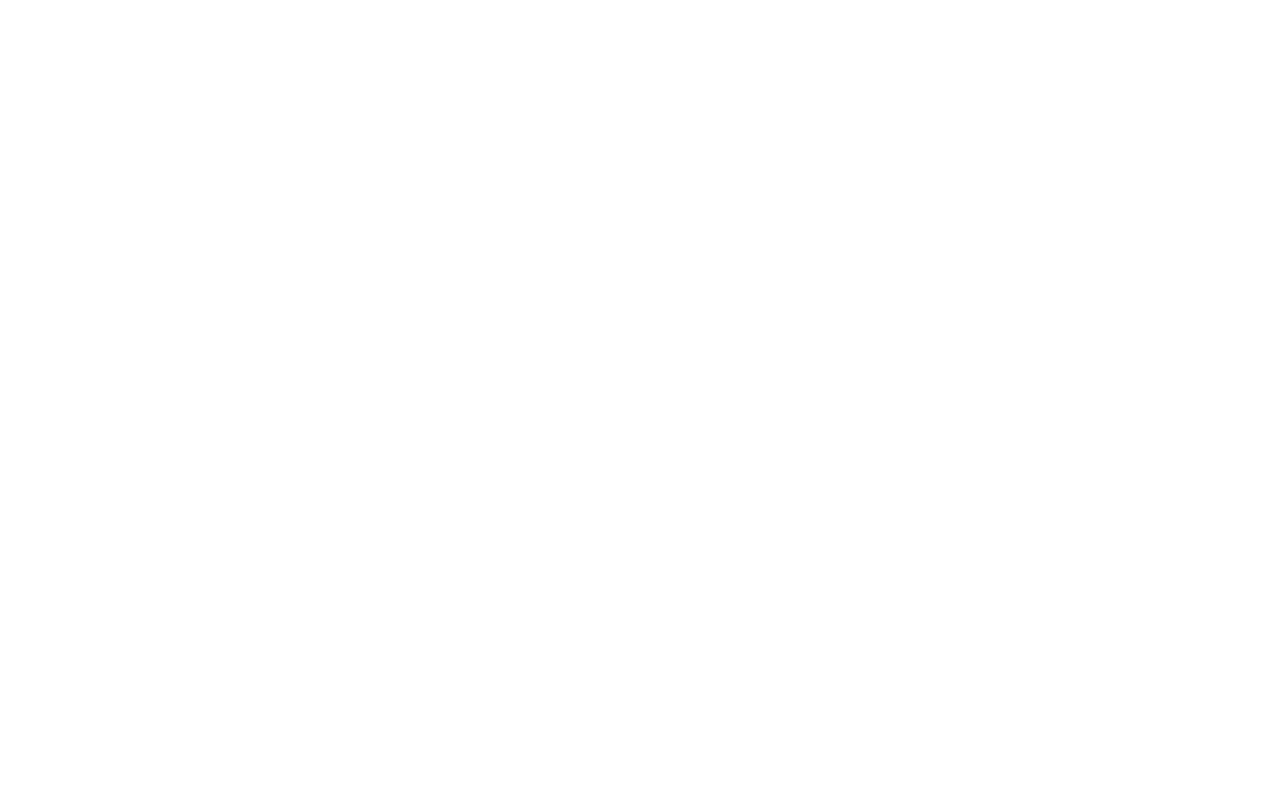
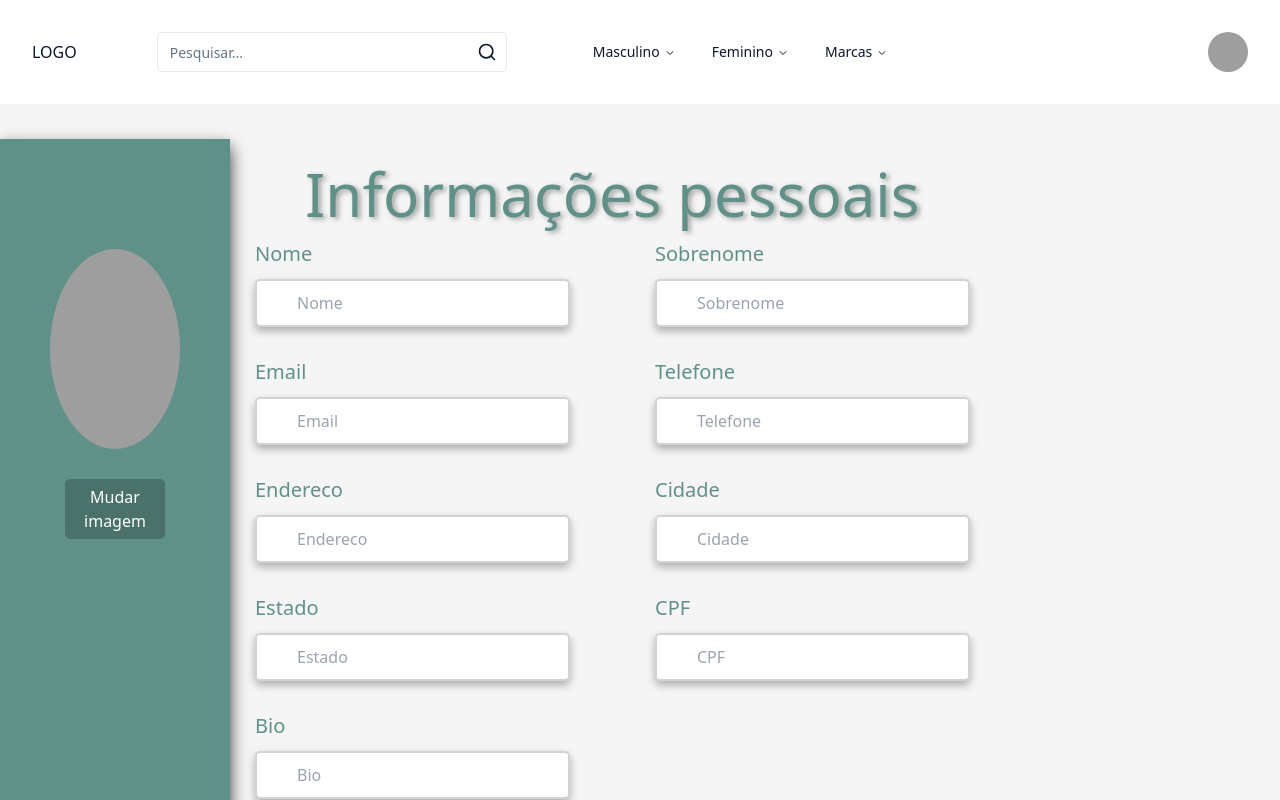
Before and after one commit to LittleCharles/UPX-III, a React (Vite) app: page /profile in a window 1280 px wide. Before the commit this address had no page. Shown: the top 800 px of the page. Built offline with nearby package versions, Linux system fonts and the light colour scheme; grey boxes are pictures that could not be loaded.

Commit message:
updated profile

```diff
--- a/src/App.jsx
+++ b/src/App.jsx
@@ -5,6 +5,7 @@
 import Home from "./pages/Home"
 import Header from "./components/Header"
 import ProductDetails from "./pages/ProductDetails"
+import { ProfilePage } from "./pages/profile/ProfilePage"
 
 
 function App() {
@@ -18,6 +19,8 @@
       <Route path="/home" element={<Home/>}/>
       <Route path="/header" element={<Header/>}/>
       <Route path="/produto" element={<ProductDetails/>}/>
+      <Route path="/profile" element={<ProfilePage/>}/>
+
     </Routes>
     </BrowserRouter>
   )
--- a/src/components/Home/menu.jsx
+++ b/src/components/Home/menu.jsx
@@ -10,8 +10,10 @@
 import { ArrowRightLeft, MessageSquareCode, Pencil, Shirt } from "lucide-react"
 
 
+
 export default function Menu() {
   return (
+
     <DropdownMenu>
   <DropdownMenuTrigger><Avatar>
             <AvatarImage src="https://github.com/shadcn.png" />
@@ -20,12 +22,13 @@
   <DropdownMenuContent className="w-48">
   <DropdownMenuLabel className="text-sm">Menu</DropdownMenuLabel>
   <DropdownMenuSeparator/>
-    <DropdownMenuItem className="text-sm"><Pencil className="size-4 mr-2"/>Editar Perfil</DropdownMenuItem>
+    <DropdownMenuItem  to="/profile" className="text-sm"><Pencil className="size-4 mr-2"/>Editar Perfil</DropdownMenuItem>
     <DropdownMenuItem><Shirt className="size-4 mr-2" />Armario</DropdownMenuItem>
     <DropdownMenuItem><ArrowRightLeft className="size-4 mr-2"/>Propostas de trocas</DropdownMenuItem>
     <DropdownMenuItem><MessageSquareCode className="size-4 mr-2"/>Mensagens</DropdownMenuItem>
   </DropdownMenuContent>
 </DropdownMenu>
 
+
   )
 }
--- a/src/components/ui/dropdown-menu.jsx
+++ b/src/components/ui/dropdown-menu.jsx
@@ -3,6 +3,7 @@
 import * as React from "react"
 import * as DropdownMenuPrimitive from "@radix-ui/react-dropdown-menu"
 import { Check, ChevronRight, Circle } from "lucide-react"
+import { Link } from 'react-router-dom';
 
 import { cn } from "@/lib/utils"
 
@@ -60,16 +61,19 @@
 ))
 DropdownMenuContent.displayName = DropdownMenuPrimitive.Content.displayName
 
-const DropdownMenuItem = React.forwardRef(({ className, inset, ...props }, ref) => (
+const DropdownMenuItem = React.forwardRef(({ className, inset, to, ...props }, ref) => (
+  <Link to={to} className="text-sm" {...props}>
     <DropdownMenuPrimitive.Item
       ref={ref}
       className={cn(
-      "relative flex cursor-default select-none items-center rounded-sm px-2 py-1.5 text-sm outline-none transition-colors focus:bg-accent focus:text-accent-foreground data-[disabled]:pointer-events-none data-[disabled]:opacity-50",
+        "relative flex cursor-pointer select-none items-center rounded-sm px-2 py-1.5 text-sm outline-none transition-colors focus:bg-accent focus:text-accent-foreground data-[disabled]:pointer-events-none data-[disabled]:opacity-50",
         inset && "pl-8",
         className
       )}
       {...props} />
-))
+  </Link>
+));
+
 DropdownMenuItem.displayName = DropdownMenuPrimitive.Item.displayName
 
 const DropdownMenuCheckboxItem = React.forwardRef(({ className, children, checked, ...props }, ref) => (
--- a/src/pages/profile/ProfilePage.jsx
+++ b/src/pages/profile/ProfilePage.jsx
@@ -5,6 +5,8 @@
 import { useNavigate } from "react-router-dom";
 import { Input } from '@/components/ui/input';
 import ProfilePicture from './ProfilePicture';
+import Header from '@/components/Header';
+import Footer from '@/components/Footer';
 
 
 export function ProfilePage()
@@ -55,7 +57,8 @@
   setSobrenome(e.target.value);
 }
   return (
-
+    <>
+    <Header />
     <div className='profile'>
       <div className='bio'>
       <ProfilePicture/>
@@ -77,26 +80,17 @@
           <FormInput label="Cidade"  value={cidade} onChange = {alterarCidade}/>
           <FormInput label="Estado" value={estado} onChange = {alterarEstado}/>
           <FormInput label= "CPF" value ={cpf} onChange = {alterarCpf}/>
-
           </div>
-
-
-
-
-
 
           <div className='bioLabel'>
           <FormInput label="Bio"  className= "bioform" value={bio} onChange = {alterarBio}/>
-
-
           </div>
-
-
 
           <FormInput type="Submit" value= "Salvar"/>
 
-
        </div>
     </div>
+    <Footer />
+    </>
   );
 }
--- a/src/pages/profile/ProfilePicture.jsx
+++ b/src/pages/profile/ProfilePicture.jsx
@@ -4,7 +4,7 @@
     const [profileImage, setProfileImage] = useState(null);
     const fileInputRef = useRef(null);
 
-    const defaultProfileImage = "..\..n\assets\imgpadrao.png"; // Caminho para a imagem padrão
+    const defaultProfileImage = "../../assets/imgpadrao.png";
 
     const handleImageChange = (event) => {
         const selectedFile = event.target.files[0];
--- a/src/pages/profile/stylesheet.css
+++ b/src/pages/profile/stylesheet.css
@@ -9,7 +9,7 @@
     box-shadow: 0 8px 16px 0 rgba(0, 0, 0, 0.8);
     background-color: rgb(95, 145, 136);
     max-width: 300px;
-    padding: 190px 50px;
+    padding: 110px 50px;
     margin-bottom: 50px;
     margin-top: 25px;
     text-align: center;
@@ -42,18 +42,17 @@
 }
 
 .profile-image-button {
-  /* Adicione seus estilos aqui */
   width: 100px;
   height: 60px;
   border-radius: 5px;
-  background-color: #007bff;
+  background-color: #4a726b;
   color: #fff;
   border: none;
   cursor: pointer;
 }
 
 .profile-image-button:hover {
-  background-color: #0056b3;
+  background-color: #283f3b;
 }
 
 .biolabel{
```
Lines whose indentation alone changed are shown as unchanged.
